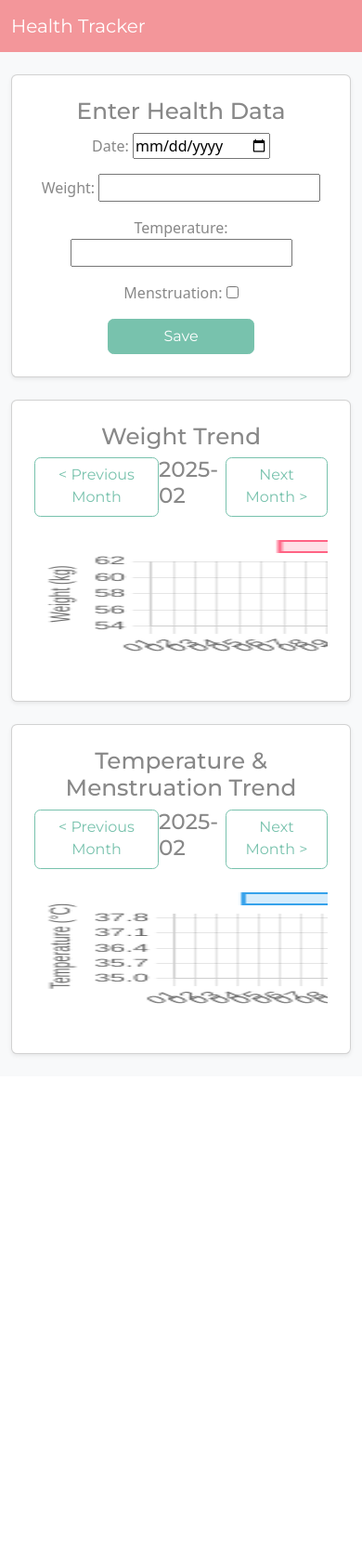
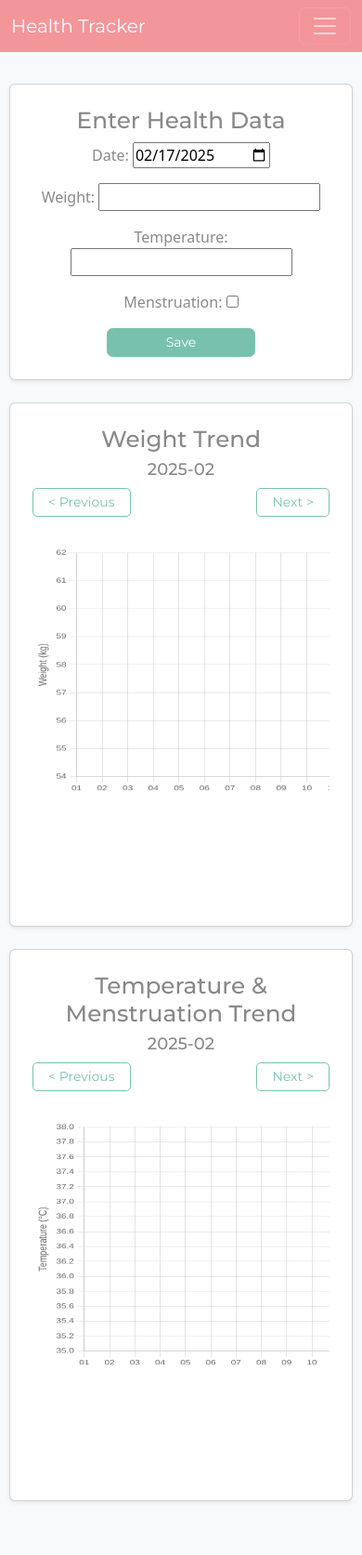
Before and after one commit to MagUsagi/health_tracker, a Django app: page /record_health/ in a window 390 px wide. Shown: the whole page at 93% size. Before the commit the page ends 1137 px from the top, so only its background shows below. Run offline with Django 5.2, Linux system fonts and the light colour scheme; data that the repository does not hold is empty.

Commit message:
Enhance mobile UI: Add navbar toggle, improve graph display, set default date to today

```diff
--- a/tracker/forms.py
+++ b/tracker/forms.py
@@ -1,12 +1,13 @@
 from django import forms
 from .models import HealthRecord
+from datetime import date
 
 class HealthRecordForm(forms.ModelForm):
     class Meta:
         model = HealthRecord
         fields = ['date', 'weight', 'temperature', 'menstruation']
         widgets = {
-            'date': forms.DateInput(attrs={'type': 'date'}),
+            'date': forms.DateInput(attrs={'type': 'date', 'value': date.today().strftime('%Y-%m-%d')}),
             'weight': forms.NumberInput(attrs={'step': '0.1'}),
             'temperature': forms.NumberInput(attrs={'step': '0.01'}),
         }
--- a/tracker/templates/tracker/base.html
+++ b/tracker/templates/tracker/base.html
@@ -15,21 +15,48 @@
     <!-- Chart.js -->
     <script src="https://cdn.jsdelivr.net/npm/chart.js"></script>
 
+    <style>
+    @media (max-width: 768px) {
+        body {
+            font-size: 16px;
+        }
+        .container {
+            padding: 10px;
+        }
+        canvas {
+            height: 300px !important;
+        }
+        .btn {
+            font-size: 14px;
+            padding: 4px 8px;
+        }
+        h3 {
+            font-size: 18px;
+        }
+    }
+    </style>
 </head>
 
 <body class="bg-light">
     <!-- Navigation bar -->
      <nav class="navbar navbar-expand-lg navbar-dark bg-secondary">
-        <div class="container">
+        <div class="container-fluid">
             <a class="navbar-brand" href="{% url 'record_health' %}">Health Tracker</a>
 
+            <!-- Toggler button -->
+            <button class="navbar-toggler" type="button" data-bs-toggle="collapse" data-bs-target="#navbarNav"
+                    aria-controls="navbarNav" aria-expanded="false" aria-label="Toggle navigation">
+                <span class="navbar-toggler-icon"></span>
+            </button>
+
+            <!-- Nav menu -->
             <div class="collapse navbar-collapse" id="navbarNav">
                 <ul class="navbar-nav ms-auto">
                     <li class="nav-item">
-                        <a class="nav-link text-white" href="{% url 'record_health' %}">Home</a>
+                        <a class="btn btn-alert navbar-btn text-white" href="{% url 'record_health' %}">Home</a>
                     </li>
                     <li class="nav-item">
-                        <a class="nav-link text-white" href="{% url 'health_database' %}">Database</a>
+                        <a class="btn btn-alert navbar-btn text-white" href="{% url 'health_database' %}">Database</a>
                     </li>
                 </ul>
             </div>
--- a/tracker/templates/tracker/record_health.html
+++ b/tracker/templates/tracker/record_health.html
@@ -20,15 +20,19 @@
             <h2 class="text-center">Weight Trend</h2>
 
             <!-- button to change months -->
-            <div class="d-flex justify-content-between mb-3">
-                <a href="?month={{ prev_month }}" class="btn btn-outline-primary">< Previous Month</a>
-                <h3>{{ selected_month }}</h3>
-                <a href="?month={{ next_month }}" class="btn btn-outline-primary">Next Month ></a>
+            <div class="d-flex flex-column flex-md-column align-items-center text-center mb-3">
+                <h3 class="m-0">{{ selected_month }}</h3>
+                <div class="d-flex justify-content-between w-100 w-100 mt-2" style="max-width: 400;">
+                    <a href="?month={{ prev_month }}" class="btn btn-outline-primary btn-sm px-3">< Previous</a>
+                    <a href="?month={{ next_month }}" class="btn btn-outline-primary btn-sm px-3">Next ></a>
+                </div>
             </div>
 
             <!-- Graph -->
-            <div style="overflow-x: auto; width: 100%;">
-                <canvas id="weightChart" style="max-height: 400px; min-width: 800px;"></canvas>
+            <div style="overflow-x: auto; white-space: nowrap;">
+                <div style="width: 800px; height: 400px; position: relative;">
+                    <canvas id="weightChart"></canvas>
+                </div>
             </div>
 
         </div>
@@ -38,15 +42,19 @@
             <h2 class="text-center">Temperature & Menstruation Trend</h2>
 
             <!-- button to change months -->
-            <div class="d-flex justify-content-between mb-3">
-                <a href="?month={{ prev_month }}" class="btn btn-outline-primary">< Previous Month</a>
-                <h3>{{ selected_month }}</h3>
-                <a href="?month={{ next_month }}" class="btn btn-outline-primary">Next Month ></a>
+            <div class="d-flex flex-column flex-md-column align-items-center text-center mb-3">
+                <h3 class="m-0">{{ selected_month }}</h3>
+                <div class="d-flex justify-content-between w-100 w-100 mt-2" style="max-width: 400;">
+                    <a href="?month={{ prev_month }}" class="btn btn-outline-primary btn-sm px-3">< Previous</a>
+                    <a href="?month={{ next_month }}" class="btn btn-outline-primary btn-sm px-3">Next ></a>
+                </div>
             </div>
 
             <!-- Graph -->
-            <div style="overflow-x: auto; width: 100%;">
-                <canvas id="tempChart" style="max-height: 400px; min-width: 800px;"></canvas>
+            <div style="overflow-x: auto; white-space: nowrap;">
+                <div style="width: 800px; height: 400px; position: relative;">
+                    <canvas id="tempChart"></canvas>
+                </div>
             </div>
 
         </div>
@@ -72,6 +80,8 @@
             const labels = JSON.parse('{{ dates|escapejs }}');
             const weights = JSON.parse('{{ weights|escapejs }}');
 
+            const getPointRadius = () => window.innerWidth < 600 ? 3 : 5;
+
             const weightChart = new Chart(ctx, {
                 type: 'line',
                 data: {
@@ -82,7 +92,7 @@
                         borderColor: 'rgb(255, 99, 132)',
                         backgroundColor: 'rgb(255, 99, 132, 0.2)',
                         borderWidth: 2,
-                        pointRadius: 5,
+                        pointRadius: getPointRadius(),
                         pointBackgroundColor: 'rgb(255, 99, 132)',
                         pointBorderColor: 'rgb(255, 99,132)',
                         spanGaps: true
@@ -90,26 +100,43 @@
                 },
                 options: {
                     responsive: true,
-                    maintainAspectRatio: true,
+                    maintainAspectRatio: false,
                     aspectRatio: 2,
                     scales: {
                         x: {
                             title: { display: true, text: 'Date' },
-                            ticks: { autoSkip: false, maxTicksLimit: 31 }
+                            ticks: {
+                                font: { size: window.innerWidth < 600 ? 10 : 14 },
+                                autoSkip: false,
+                                maxTicksLimit: 31
+                            }
                         },
                         y: {
                             title: { display: true, text: 'Weight (kg)' },
                             min: 54, // min 50kg
                             max: 62, // max 70kg
-                            ticks: { stepSize: 1} //every 1kg
-                        },
+                            ticks: {
+                                font: { size: window.innerWidth < 600 ? 10 : 14 },
+                                stepSize: 1 //every 1kg
+                            }
+                        }
                     },
                     plugins: {
                         tooltip: { enabled: true },
-                        legend: { display: true }
+                        legend: {
+                            labels: {
+                                font: { size: window.innerWidth < 600 ? 10 : 14 }
+                            }
+                        }
                     }
                 }
             });
+        });
+
+        // Dot size updates when screen size changes.
+        window.addEventListener("resize", () => {
+            weightChart.data.datasets[0].pointRadius = getPointRadius();
+            weightChart.update();
         });
 
         // Temperature Graph
@@ -119,6 +146,8 @@
             const labels = JSON.parse('{{ dates|escapejs }}');
             const temperatures = JSON.parse('{{ temperatures|escapejs }}');
             const periodDays = JSON.parse('{{ period_days|escapejs }}');
+
+            const getPointRadius = () => window.innerWidth < 600 ? 3 : 5;
 
             const tempChart = new Chart(ctx, {
                 type: 'line',
@@ -130,7 +159,7 @@
                         borderColor: 'rgb(54, 162, 235)',
                         backgroundColor: 'rgb(54, 162, 235, 0.2)',
                         borderWidth: 2,
-                        pointRadius: 5,
+                        pointRadius: getPointRadius(),
                         pointBackgroundColor: function(context) {
                             const index = context.dataIndex;
                             const date = labels[index];
@@ -146,12 +175,13 @@
                 },
                 options: {
                     responsive: true,
-                    maintainAspectRatio: true,
+                    maintainAspectRatio: false,
                     aspectRatio: 2,
                     scales: {
                         x: {
                             title: { display: true, text: 'Date' },
                             ticks: {
+                                font: { size: window.innerWidth < 600 ? 10 : 14 },
                                 autoSkip: false,
                                 maxTicksLimit: 31,
                                 callback: function(value, index, values) {
@@ -166,14 +196,27 @@
                             title: { display: true, text: 'Temperature (°C)' },
                             min: 35, // min 35°C
                             max: 38, // max 38°C
-                            ticks: { stepSize: 0.1 }
-                        },
+                            ticks: {
+                                font: { size: window.innerWidth < 600 ? 10 : 14 },
+                                stepSize: 0.1
+                            }
+                        }
                     },
                     plugins: {
                         tooltip: { enabled: true },
-                        legend: { display: true }
+                        legend: {
+                            labels: {
+                                font: { size: window.innerWidth < 600 ? 10 : 14 }
+                            }
+                        }
                     }
                 }
+            });
+
+            // Dot size updates when screen size changes.
+            window.addEventListener("resize", () => {
+            weightChart.data.datasets[0].pointRadius = getPointRadius();
+            weightChart.update();
             });
         });
 
```
